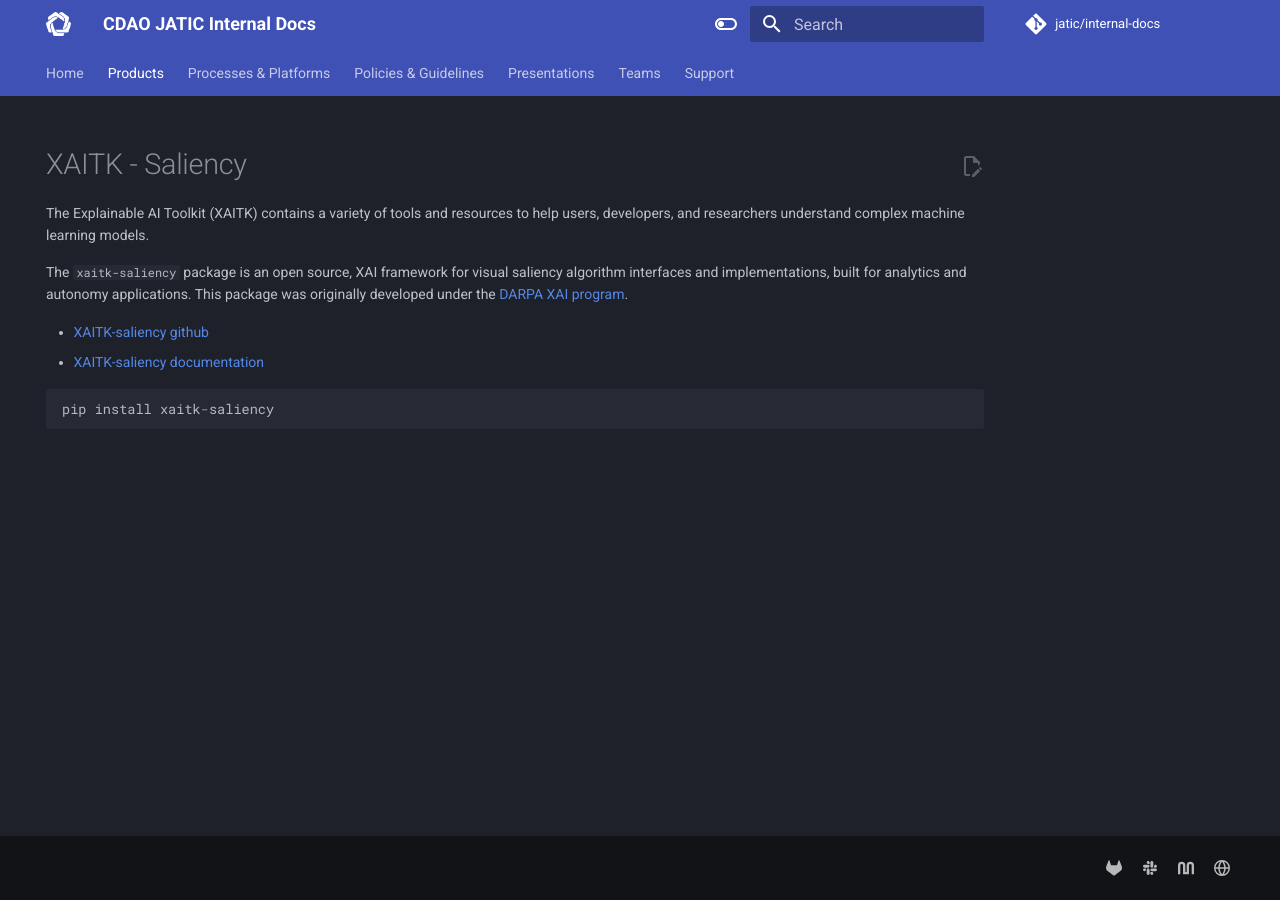
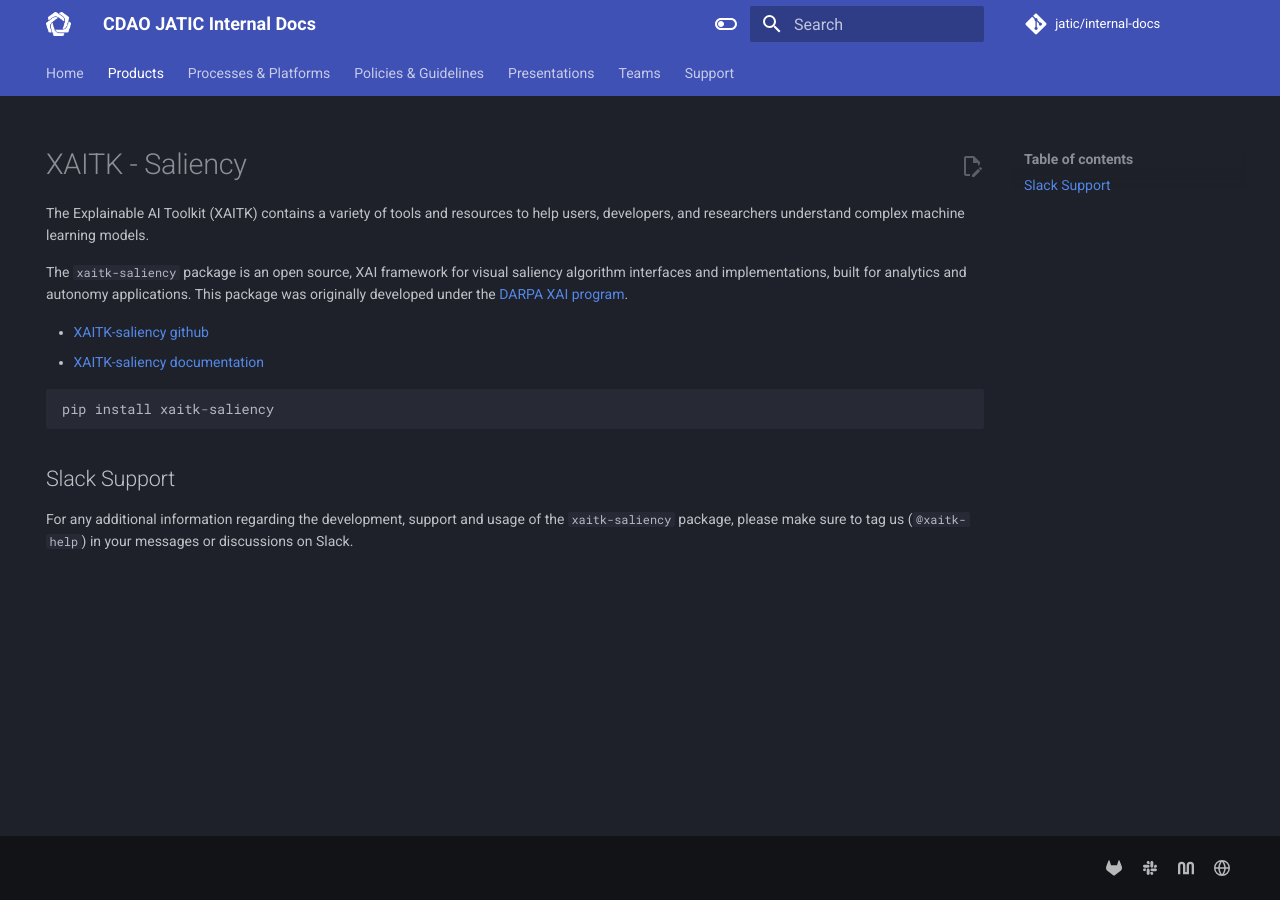
Before and after one commit to zheng0xd/JATIC-internal-docs, an MkDocs documentation site: the page built from docs/products/xaitk.md, in a window 1280 px wide. Built offline with MkDocs 1.6.1 and Material for MkDocs 9.7.7, drawn with Linux system fonts in a browser that asks for light colours.

Commit message:
Update xaitk.md

````diff
--- a/docs/products/xaitk.md
+++ b/docs/products/xaitk.md
@@ -10,3 +10,7 @@
 ```python
 pip install xaitk-saliency
 ```
+
+## Slack Support
+
+For any additional information regarding the development, support and usage of the `xaitk-saliency` package, please make sure to tag us (`@xaitk-help`) in your messages or discussions on Slack.
````
